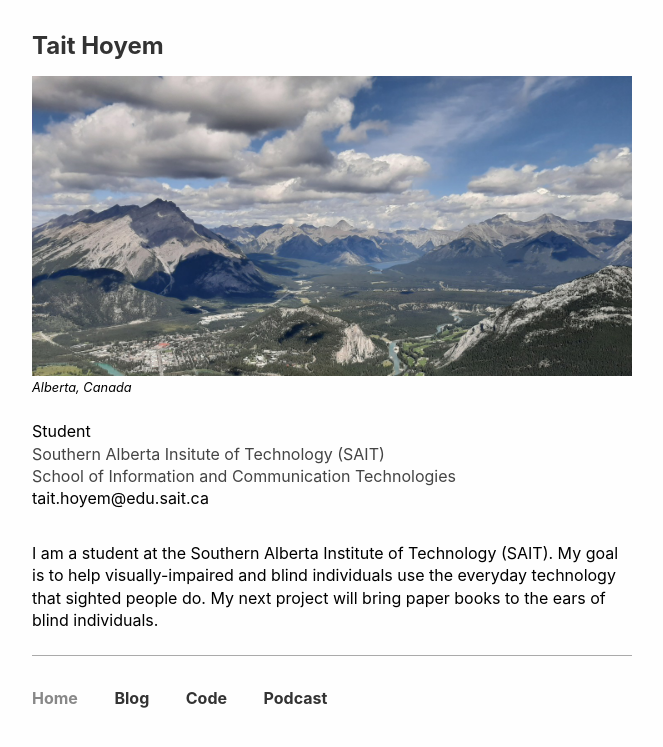
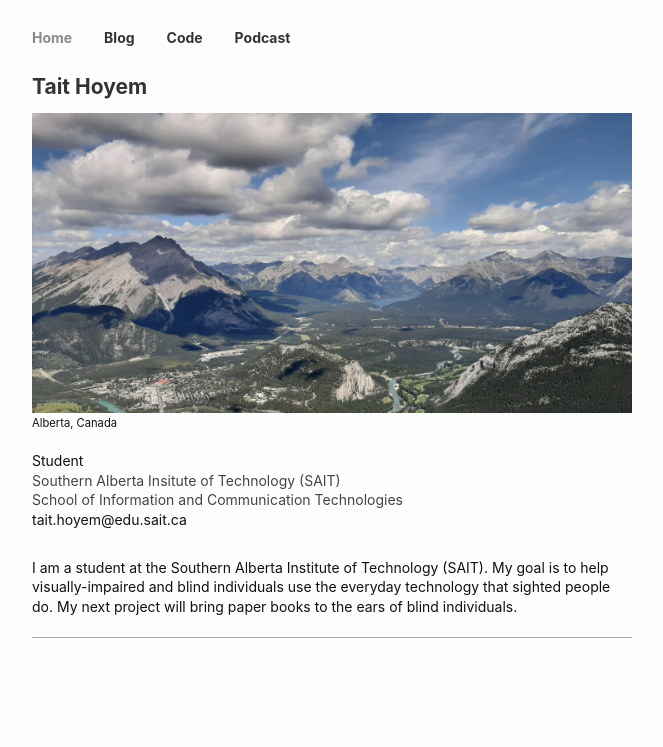
Before and after one commit to TTWNO/tait.tech, a Jekyll site: the page built from index.html, in a window 1280 px wide. Shown: the top 747 px of the page, without its empty margins (308-971 px from the left). Built offline with Jekyll 4.4.1, drawn with Linux system fonts in a browser that asks for light colours.

Commit message:
Move nav bar to top. It clutters the view, but it works better.

```diff
--- a/_includes/nav.html
+++ b/_includes/nav.html
@@ -1,5 +1,9 @@
 <nav>
-  {% for item in site.data.nav %}
-    <a href="{{ item.link }}" {% if item.link == page.url %} class="on-page"{% endif %} {% if item.new_tab == true %} target="_blank" rel="noopener noreferrer" {% endif %}>{{ item.name }}</a>
-  {% endfor %}
+  <input type="checkbox" id="menu">
+  <label for="menu">&#9776;</label>
+  <div class="menu-content">
+    {% for item in site.data.nav %}
+      <a href="{{ item.link }}" {% if item.link == page.url %} class="on-page"{% endif %} {% if item.new_tab == true %} target="_blank" rel="noopener noreferrer" {% endif %}>{{ item.name }}</a>
+    {% endfor %}
+  </div>
 </nav>
--- a/_sass/main.scss
+++ b/_sass/main.scss
@@ -32,25 +32,32 @@ a {
   text-decoration: none;
   color: $link-color;
 }
+label {
+  font-size: .8em;
+}
+
+#menu,
+label[for="menu"]{
+  display: none;
+}
 
 nav {
-  overflow: auto;
-  white-space: nowrap;
   padding: $nav-padd 0px;
   margin: 0px;
 }
-nav > a:first-of-type {
+nav a:first-of-type {
   margin-left: 0;
 }
-nav > a {
+nav a {
   margin: 1em;
   color: $nav-link-color;
   font-weight: bold;
+  font-style: none;
 }
-nav > a.on-page {
+nav a.on-page {
   color: #888;
 }
-nav > a:hover {
+nav a:hover {
   text-decoration: underline;
 }
 
@@ -94,10 +101,6 @@ p.post-excerpt {
   padding-top: 10px;
 }
 
-label {
-  font-style: italic;
-  font-size: .8em;
-}
 
 table,
 table tr,
@@ -107,9 +110,6 @@ table th{
   border-collapse: collapse;
   padding: 5px;
   font-weight: normal;
-}
-table tr:nth-child(even) {
-  background-color: rgba(0, 0, 0, 0.05);
 }
 table {
   width: 75%;
@@ -123,10 +123,6 @@ table.post-list td {
   border: none;
   padding-left: 0;
 }
-table.post-list td {
-  padding-left: 10px;
-  padding-right: 10px;
-}
 img {
   display: block;
   width: 55%;
@@ -139,19 +135,34 @@ blockquote {
 }
 
 @media screen and (max-width: 600px){
+  #menu,
+  label[for="menu"]{
+    display: inline-block;
+    font-size: 22px;
+  }
   body {
     width: 90%;
   }
   #info {
     margin: 0 7px;
   }
+  .menu-content {
+    max-height: 0;
+    overflow: hidden;
+  }
   nav {
     width: 100%;
-    border-bottom: $line-under;
   }
-  nav > a {
+  nav a {
     display: block;
     padding-left: 0;
     margin-left: 0;
   }
+  input#menu{
+    display: none;
+  }
+  input:checked ~ .menu-content {
+    max-height: 100%;
+    border-bottom: $line-under;
+  }
 }
--- a/index.html
+++ b/index.html
@@ -1,5 +1,5 @@
 ---
-layout: home
+layout: default
 ---
 <h1 id="main-name">Tait Hoyem</h1>
 
```
Also changed, not shown: menu.png (added), smenu.png (added), 13 other files.
